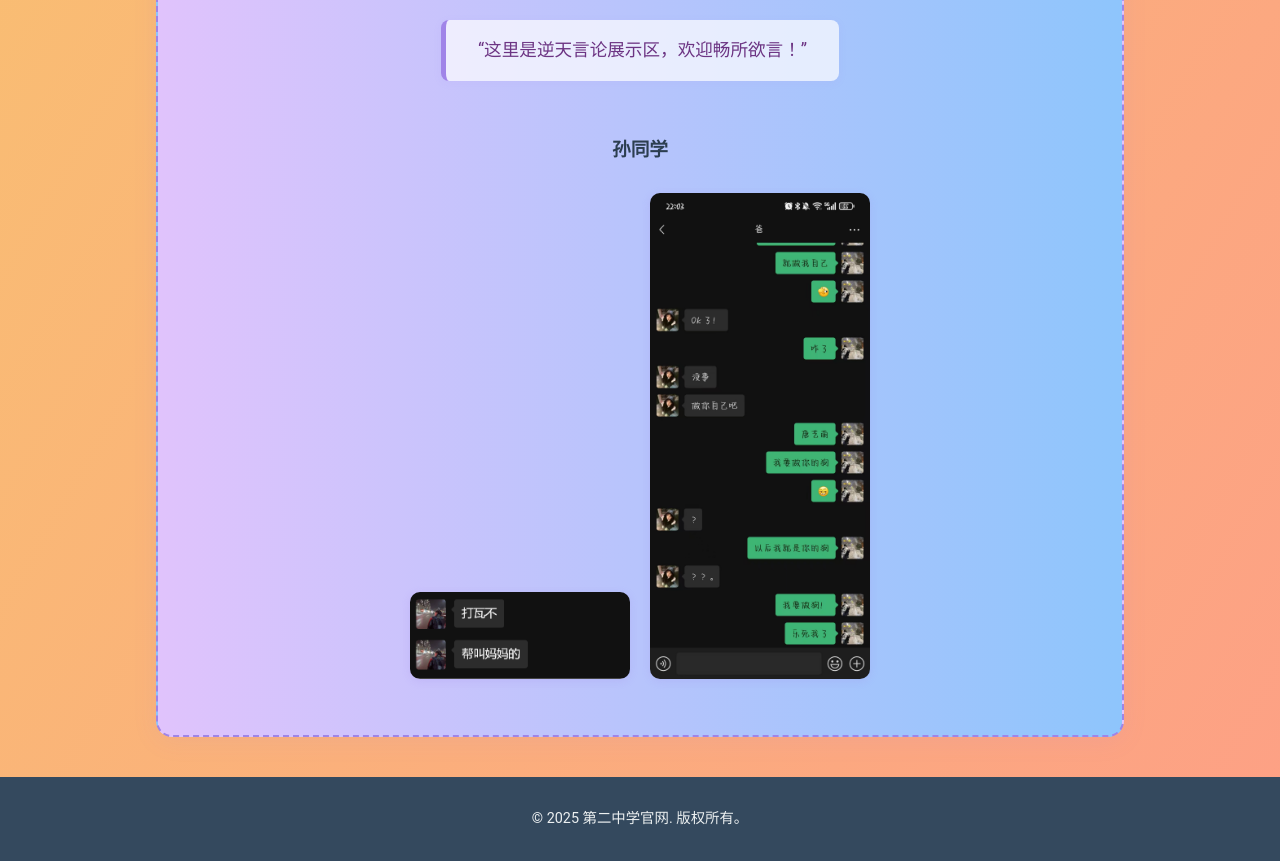
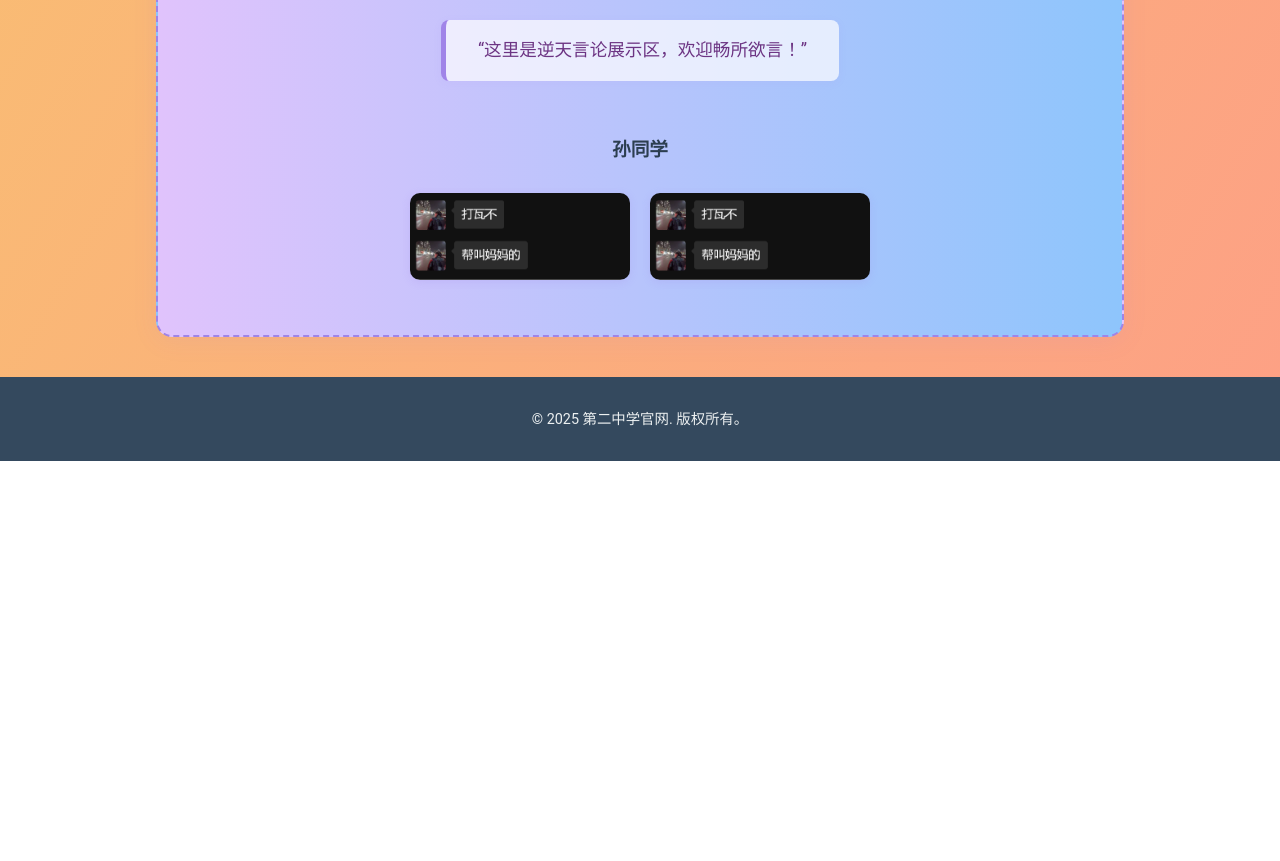
Before and after one commit to Chen-nq-0/erzhong.github.io, a plain HTML site: page index.html in a window 1280 px wide. Shown: the part 2444-3305 px from the top of the page. After the commit the page ends 2905 px from the top, so only its background shows below. Drawn offline with Linux system fonts and the light colour scheme; a script that the page names is missing.

Commit message:
Update index.html

```diff
--- a/index.html
+++ b/index.html
@@ -89,7 +89,7 @@
                     <h3>孙同学</h3>
                     <div class="fantasy-images">
                         <img src="1.png" alt="孙同学逆天言论1" style="max-width:220px; border-radius:10px; margin:8px; box-shadow:0 2px 8px #a084e833;">
-                        <img src="2.jpg" alt="孙同学逆天言论2" style="max-width:220px; border-radius:10px; margin:8px; box-shadow:0 2px 8px #a084e833;">
+                        <img src="1.png" alt="孙同学逆天言论2" style="max-width:220px; border-radius:10px; margin:8px; box-shadow:0 2px 8px #a084e833;">
                     </div>
                 </div>
             </div>
```
